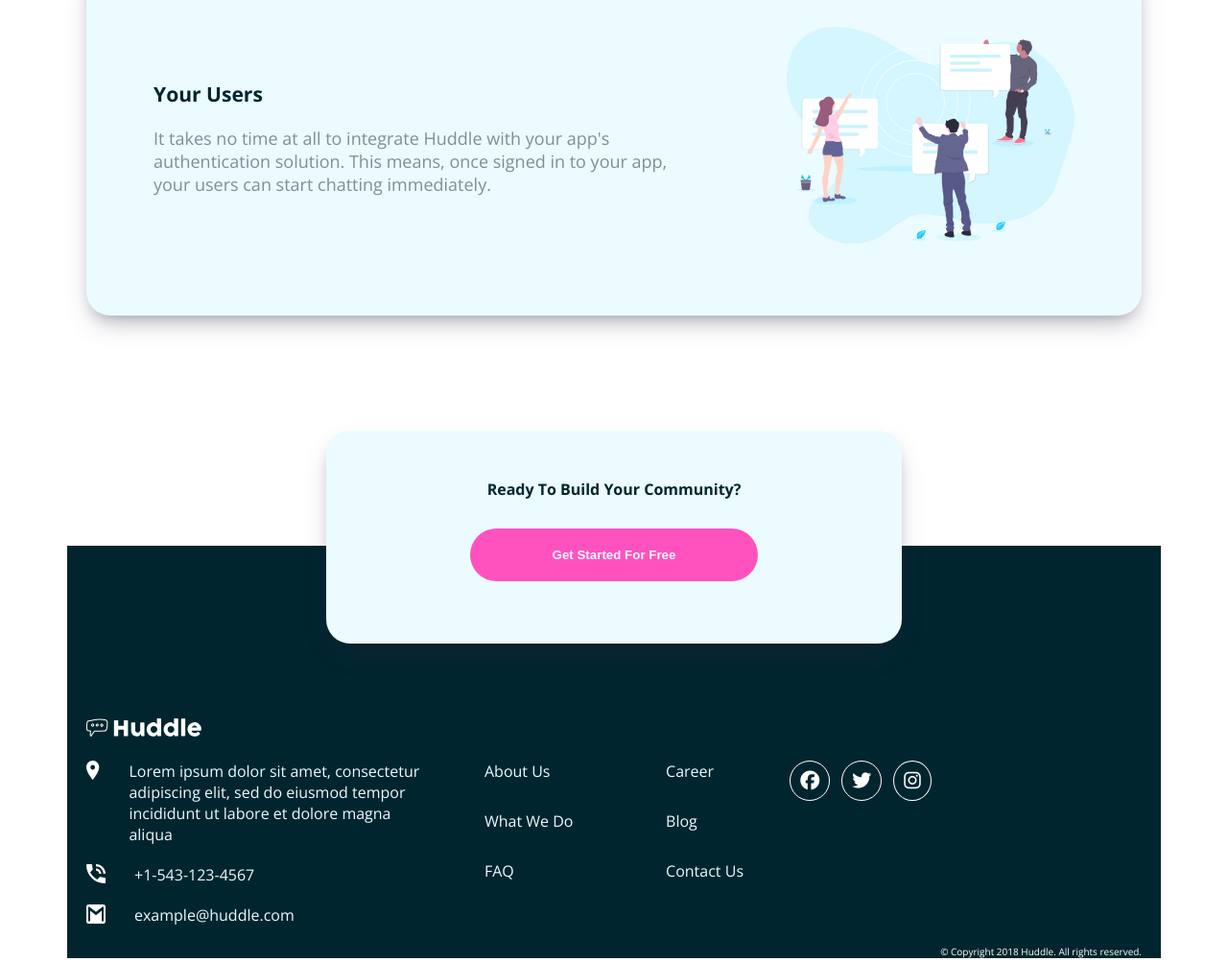
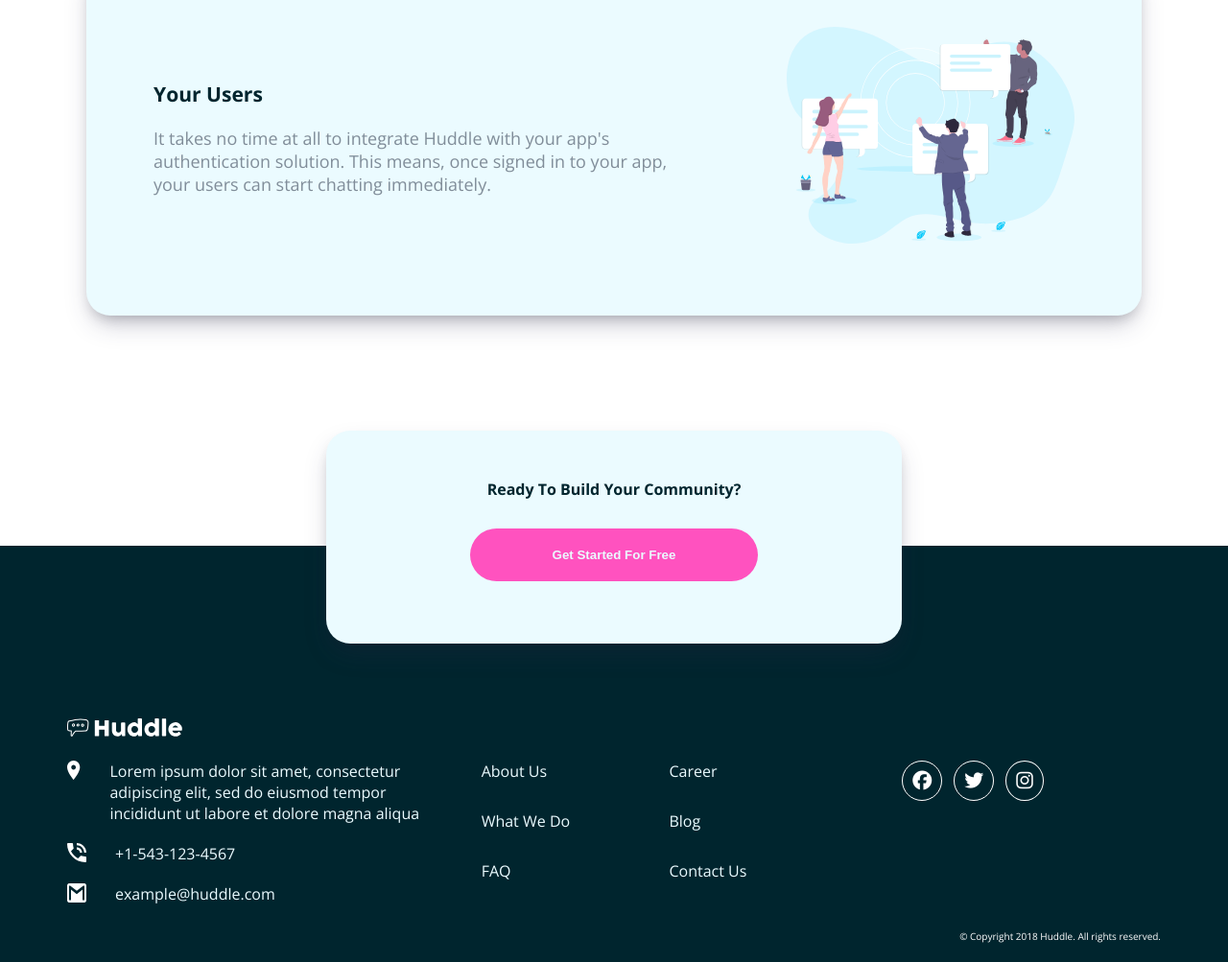
Before and after one commit to ogunsolu007/Zuri-fullstack-trianing-task, a plain HTML site: page Html Css n Js/Huddlelandingpage/index.html in a window 1280 px wide. Shown: the part 1578-2581 px from the top of the page at 96% size. Drawn offline with nearby package versions, Linux system fonts and the light colour scheme.

Commit message:
final comit

```diff
--- a/Html Css n Js/Huddlelandingpage/index.html
+++ b/Html Css n Js/Huddlelandingpage/index.html
@@ -134,7 +134,7 @@
               <p>What We Do</p>
               <p>FAQ</p>
             </div>
-            <div class="sub_items">
+            <div class="sub_items sub_items-2" >
               <p>Career</p>
               <p>Blog</p>
               <p>Contact Us</p>
--- a/Html Css n Js/Huddlelandingpage/style.css
+++ b/Html Css n Js/Huddlelandingpage/style.css
@@ -126,8 +126,8 @@ footer {
   background-color: var(--dark-cyan);
   padding: 180px 20px 0;
 }
-.footer_logo{
-width: 120px;
+.footer_logo {
+  width: 120px;
 }
 .footer_items .item p {
   color: var(--pale-cyan);
@@ -146,12 +146,34 @@ width: 120px;
 .item {
   margin-top: 20px;
 }
+.sub_items{
+  display: flex;
+  flex-direction: column;
+  /* margin-top: 50px; */
+}
 .sub_item p {
   margin-bottom: 30px;
 }
-.item_copy {
-  text-align: center;
-}
+.sub_item-icon {
+    display: flex;
+    justify-content: center;
+    margin-bottom: 20px;
+  }
+  .sub_item-icon i {
+    color: white;
+    border: 1px solid white;
+    border-radius: 50%;
+    padding: 10px;
+    font-size: 20px;
+    margin-right: 12px;
+  }
+
+ .copyright {
+    text-align: center;
+    color: #fff;
+    font-size: 14px;
+    padding-bottom: 20px;
+  }
 
 @media screen and (min-width: 900px) {
   img {
@@ -207,9 +229,9 @@ width: 120px;
     width: 600px;
   }
 
- .footer_container{
-  padding: 0 70px;
- }
+  .footer {
+    padding: 180px 70px 0;
+  }
   .footer_items {
     display: flex;
     align-items: flex-start;
@@ -225,7 +247,7 @@ width: 120px;
   }
   .sub_item-icon {
     display: flex;
-    /* justify-content: center; */
+    justify-content: center;
   }
   .sub_item-icon i {
     color: white;
```
